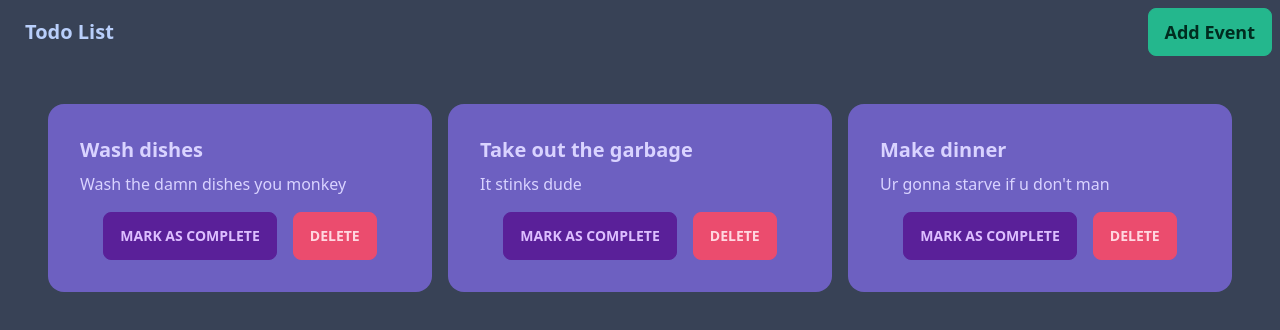
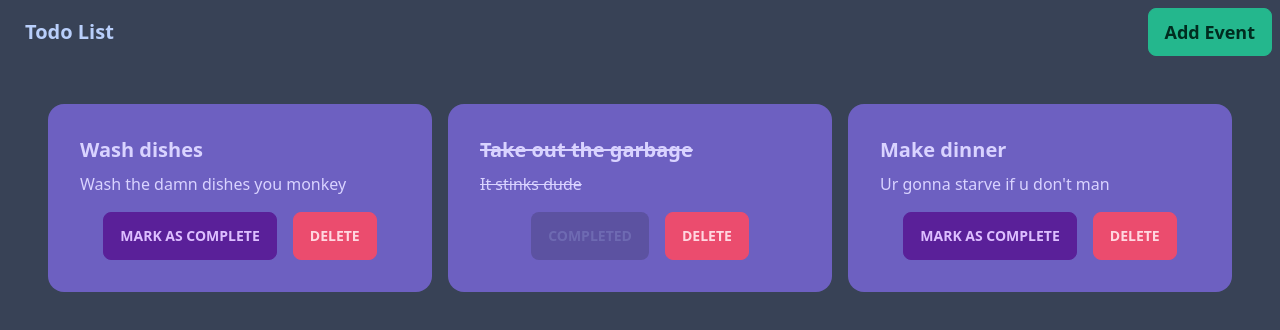
Before and after one commit to strato67/todolist, a React app: page / in a window 1280 px wide. Shown: the top 330 px of the page. Built offline with nearby package versions, Linux system fonts and the light colour scheme.

Commit message:
finished delete/complete tasks

```diff
--- a/src/App.js
+++ b/src/App.js
@@ -5,11 +5,28 @@ import Tasklist from './Tasks';
 import './app.css';
 
 const App = ()=>{
-    const [todoVar, setTodo] = useState(Tasklist);
+    const [todo, setTodo] = useState(Tasklist);
 
+    const deleteTask = (id)=>{
+        let copy = todo.filter(task=>task._id !== id);
+        setTodo(copy);
+    }
+
+    const completeTask = (id)=>{
+        let copy = [...todo];
+        copy.find((o,i)=>{
+            if(o._id === id){
+                if(!copy[i].complete){
+                    copy[i].complete = true;
+                }
+
+            }
+        });
+        setTodo(copy)
+    }
     return(<>
         <Navbar/>
-        <EventCard tasks={todoVar}/>
+        <EventCard tasks={todo} deleteBtn={deleteTask} completeBtn={completeTask}/>
 
     </>
     );
--- a/src/Components/EventCard.js
+++ b/src/Components/EventCard.js
@@ -1,6 +1,6 @@
 import React from "react";
 
-const EventCard = ({tasks})=>{
+const EventCard = ({tasks, deleteBtn, completeBtn})=>{
 
 return(
     <>
@@ -10,14 +10,13 @@ return(
 
             return(
 
-
                 <div className="card w-96 bg-primary text-primary-content" key={task._id}>
                     <div className="card-body">
-                    <h2 className="card-title">{task.name}</h2>
-                    <p>{task.description}</p>
+                    <h2 className={task.complete? 'card-title line-through' : 'card-title'}>{task.name}</h2>
+                    <p className={task.complete? 'line-through' : ''}>{task.description}</p>
                     <div className="card-actions flex justify-center gap-4 mt-2">
-                        <button className="btn btn-accent">Mark as Complete</button>
-                        <button className="btn btn-error">Delete</button>
+                        <button className={task.complete ? ' btn btn-disabled btn-accent' : 'btn btn-accent'} onClick={()=>completeBtn(task._id)}>{task.complete ? 'Completed' :'Mark as complete'}</button>
+                        <button className="btn btn-error" onClick={()=>deleteBtn(task._id)}>Delete</button>
                     </div>
                     </div>
                 </div>
@@ -28,7 +27,6 @@ return(
         </div>
     </>);
 
-
 }
 
 export default EventCard;
--- a/src/Tasks.js
+++ b/src/Tasks.js
@@ -12,7 +12,7 @@ let tasks = [
         "_id":2,
         "name":"Take out the garbage",
         "description":"It stinks dude",
-        "complete":false,
+        "complete":true,
         "date":""
 
     },
--- a/src/index.html
+++ b/src/index.html
@@ -4,7 +4,7 @@
     <meta charset="UTF-8">
     <meta http-equiv="X-UA-Compatible" content="IE=edge">
     <meta name="viewport" content="width=device-width, initial-scale=1.0">
-    <title>Document</title>
+    <title>Todo List</title>
 </head>
 <body>
     <div id="root"></div>
```
Also changed, not shown: 2 other files (tests, documents, lock files or other folders).
